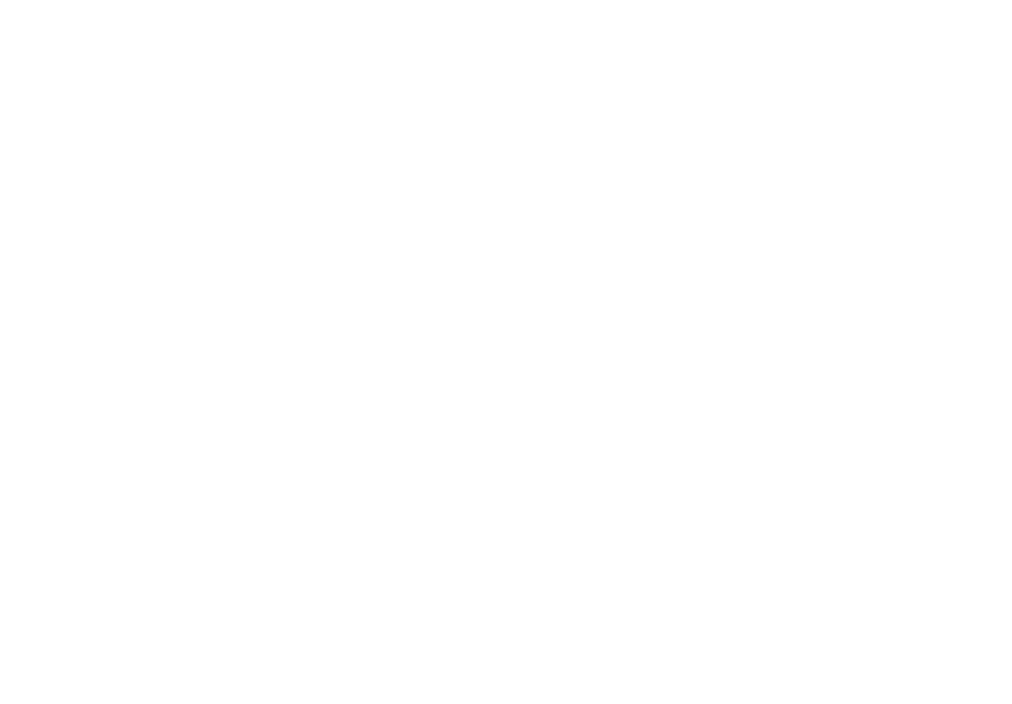
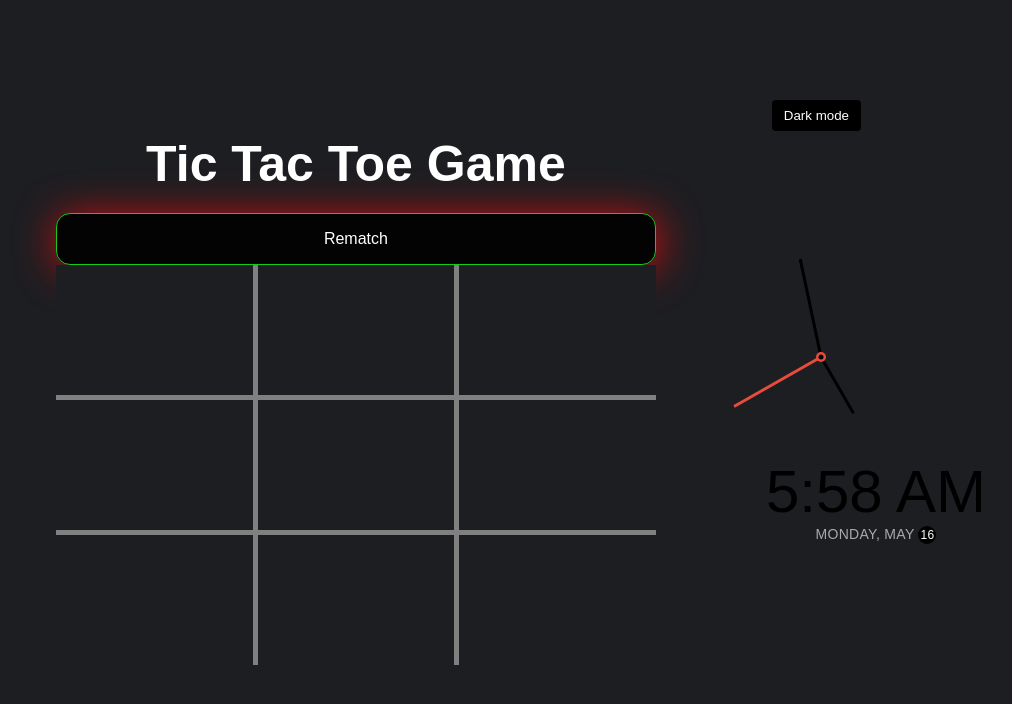
Before and after one commit to ffu-web/Tic-tac-toe, a plain HTML site: page index.html in a window 1280 px wide. Shown: the whole page, without its empty margins (119-1131 px from the left). Drawn offline with Linux system fonts and the light colour scheme.

Commit message:
Game tic tac toe by Ahmed Mo

```diff
--- a/index.html
+++ b/index.html
@@ -4,9 +4,42 @@
     <meta charset="UTF-8">
     <meta http-equiv="X-UA-Compatible" content="IE=edge">
     <meta name="viewport" content="width=device-width, initial-scale=1.0">
-    <title>Tic Tac Toe Game</title>
+    <title>Tic Tac Teo Game</title>
+    <link rel="stylesheet" href="styles.css">
+
 </head>
 <body>
+  <section>
+    <h1 class="playerTitle">Tic Tac Toe Game</h1>
+    <a class="rematch"> Rematch </a>
+    <div class="container">
+      <div class="item"></div>
+      <div class="item"></div>
+      <div class="item"></div>
+      <div class="item"></div>
+      <div class="item"></div>
+      <div class="item"></div>
+      <div class="item"></div>
+      <div class="item"></div>
+      <div class="item"></div>
+    </div>
 
+  </section>
+
+  <button class="toggle">Dark mode</button>
+
+    <div class="clock-container">
+      <div class="clock">
+        <div class="needle hour"></div>
+        <div class="needle minute"></div>
+        <div class="needle second"></div>
+        <div class="center-point"></div>
+      </div>
+
+      <div class="time"></div>
+      <div class="date"></div>
+    </div>
+
+  <script src="script.js" defer></script>
 </body>
 </html>
--- /dev/null
+++ b/script.js
@@ -0,0 +1,141 @@
+function init() {
+  const playerTitle = document.querySelector(".playerTitle");
+  const rematchBtn = document.querySelector(".rematch");
+  const items = document.querySelectorAll(".item");
+  const gridArray = Array.from(items);
+  let tracking = [1, 2, 3, 4, 5, 6, 7, 8, 9];
+  let currentPlayer = "playerX";
+
+  // looping through all the board items.
+  items.forEach((item) =>
+    item.addEventListener("click", (e) => {
+      // Player Move
+      const index = gridArray.indexOf(e.target);
+      if (
+        items[index].classList.contains("playerX") ||
+        items[index].classList.contains("computer")
+      ) {
+        return;
+      }
+
+      items[index].classList.add("playerX");
+      const spliceNr = tracking.indexOf(index + 1);
+      // slicing out the move from the tracking list
+      tracking.splice(spliceNr, 1);
+
+      // win check for player
+      if (winCheck("playerX", items)) {
+        playerTitle.innerHTML = "Player X Win!! 🍻🎆🎇";
+        document.body.classList.add("over");
+        return;
+      }
+
+      // check for draw
+      if (tracking.length === 0) {
+        playerTitle.innerHTML = "It's Draw";
+        document.body.classList.add("over");
+        console.log("Nothing Left");
+        return;
+      }
+
+      // Computer Move
+      console.log("computer move");
+      const random = Math.floor(Math.random() * tracking.length);
+      const computerIndex = tracking[random];
+      items[computerIndex - 1].classList.add("computer");
+
+      // Splicing out the move from the tracking list
+      tracking.splice(random, 1);
+
+      // win check for the computer
+      if (winCheck("computer", items)) {
+        playerTitle.innerHTML = "Computer Win!! 🍻🎆🎇";
+        document.body.classList.add("over");
+        return;
+      }
+    })
+  );
+
+  // rematch reload event
+  rematchBtn.addEventListener("click", () => {
+    location.reload();
+  });
+}
+
+// win check function
+function winCheck(player, items) {
+  // let allItems = items;
+  function check(pos1, pos2, pos3) {
+    console.log(items);
+    if (
+      items[pos1].classList.contains(player) &
+      items[pos2].classList.contains(player) &
+      items[pos3].classList.contains(player)
+    ) {
+      return true;
+    } else {
+      return false;
+    }
+  }
+
+  if (check(0, 3, 6)) return true;
+  else if (check(1, 4, 7)) return true;
+  else if (check(2, 5, 8)) return true;
+  else if (check(0, 1, 2)) return true;
+  else if (check(3, 4, 5)) return true;
+  else if (check(6, 7, 8)) return true;
+  else if (check(0, 4, 8)) return true;
+  else if (check(2, 4, 6)) return true;
+}
+
+// initializing the game
+init();
+
+const hourEl = document.querySelector('.hour')
+const minuteEl = document.querySelector('.minute')
+const secondEl = document.querySelector('.second')
+const timeEl = document.querySelector('.time')
+const dateEl = document.querySelector('.date')
+const toggle = document.querySelector('.toggle')
+
+const days = ["Sunday", "Monday", "Tuesday", "Wednesday", "Thursday", "Friday", "Saturday"];
+const months = ["Jan", "Feb", "Mar", "Apr", "May", "Jun", "Jul", "Aug", "Sep", "Oct", "Nov", "Dec"];
+
+toggle.addEventListener('click', (e) => {
+    const html = document.querySelector('html')
+    if (html.classList.contains('dark')) {
+        html.classList.remove('dark')
+        e.target.innerHTML = 'Dark mode'
+    } else {
+        html.classList.add('dark')
+        e.target.innerHTML = 'Light mode'
+    }
+})
+
+function setTime() {
+    const time = new Date();
+    const month = time.getMonth()
+    const day = time.getDay()
+    const date = time.getDate()
+    const hours = time.getHours()
+    const hoursForClock = hours >= 13 ? hours % 12 : hours;
+    const minutes = time.getMinutes()
+    const seconds = time.getSeconds()
+    const ampm = hours >= 12 ? 'PM' : 'AM'
+
+    hourEl.style.transform = `translate(-50%, -100%) rotate(${scale(hoursForClock, 0, 12, 0, 360)}deg)`
+    minuteEl.style.transform = `translate(-50%, -100%) rotate(${scale(minutes, 0, 60, 0, 360)}deg)`
+    secondEl.style.transform = `translate(-50%, -100%) rotate(${scale(seconds, 0, 60, 0, 360)}deg)`
+
+    timeEl.innerHTML = `${hoursForClock}:${minutes < 10 ? `0${minutes}` : minutes} ${ampm}`
+    dateEl.innerHTML = `${days[day]}, ${months[month]} <span class="circle">${date}</span>`
+}
+
+// StackOverflow https://stackoverflow.com/questions/10756313/javascript-jquery-map-a-range-of-numbers-to-another-range-of-numbers
+const scale = (num, in_min, in_max, out_min, out_max) => {
+    return (num - in_min) * (out_max - out_min) / (in_max - in_min) + out_min;
+}
+
+setTime()
+
+setInterval(setTime, 1000)
--- /dev/null
+++ b/styles.css
@@ -0,0 +1,222 @@
+@import url("https://fonts.googleapis.com/css2?family=Roboto+Mono:wght@200;400&display=swap");
+:root {
+  --bg: #1d1e22;
+}
+* {
+  margin: 0;
+  padding: 0;
+  box-sizing: border-box;
+}
+html {
+  font-family: "Roboto Mono";
+}
+body {
+  min-height: 100vh;
+  width: 100%;
+  display: flex;
+  align-items: center;
+  justify-content: center;
+  text-align: center;
+  background-color: var(--bg);
+}
+.container {
+  width: 100vw;
+  height: 400px;
+  max-width: 600px;
+  background-color: gray;
+  display: grid;
+  grid-template: repeat(3, 1fr) / repeat(3, 1fr);
+  grid-gap: 5px;
+}
+body.over .container {
+  cursor: no-drop;
+}
+body.over .container .item {
+  pointer-events: none;
+}
+.item {
+  width: 100%;
+  /* height: calc(100vw/100*30); */
+  height: 100%;
+  background-color: var(--bg);
+}
+.playerTitle {
+  font-size: 50px;
+  margin-bottom: 20px;
+  color: white;
+}
+.playerX {
+  background-image: url(https://i.ibb.co/d6LQqt1/Frame.png);
+  background-repeat: no-repeat;
+  background-size: 50%;
+  background-position: center;
+}
+.computer {
+  background-image: url(https://i.ibb.co/McCm47K/Frame-1.png);
+  background-repeat: no-repeat;
+  background-size: 50%;
+  background-position: center;
+}
+.rematch {
+  display: flex;
+  background-color: rgba(0, 0, 0, .9);
+  cursor: pointer;
+  border: 1px solid rgb(23, 202, 23);
+  box-shadow: 2px 4px 40px rgb(216, 14, 14);
+  padding: 1rem;
+  margin: 0;
+  border-radius: 14px;
+  justify-content: center;
+  align-items: center;
+  color: white;
+  font-size: 1rem;
+  flex-direction: column;
+
+  pointer-events: none;
+}
+body.over .rematch {
+  opacity: 1;
+  pointer-events: all;
+  visibility: visible;
+
+}
+
+@import url('https://fonts.googleapis.com/css?family=Heebo:300&display=swap');
+
+* {
+  box-sizing: border-box;
+}
+
+:root {
+  --primary-color: #000;
+  --secondary-color: #fff;
+}
+
+html {
+  transition: all 0.5s ease-in;
+}
+
+html.dark {
+  --primary-color: #fff;
+  --secondary-color: #333;
+}
+
+html.dark {
+  background-color: #111;
+  color: var(--primary-color);
+}
+
+body {
+  font-family: 'Heebo', sans-serif;
+  display: flex;
+  align-items: center;
+  justify-content: center;
+  height: 100vh;
+  overflow: hidden;
+  margin: 0;
+}
+
+.toggle {
+  cursor: pointer;
+  background-color: var(--primary-color);
+  color: var(--secondary-color);
+  border: 0;
+  border-radius: 4px;
+  padding: 8px 12px;
+  position: absolute;
+  top: 100px;
+  right: 300px;
+}
+
+.toggle:focus {
+  outline: none;
+}
+
+.clock-container {
+  display: flex;
+  flex-direction: column;
+  justify-content: space-between;
+  align-items: center;
+}
+
+.clock {
+  position: relative;
+  width: 200px;
+  height: 200px;
+}
+
+.needle {
+  background-color: var(--primary-color);
+  position: absolute;
+  top: 50%;
+  left: 50%;
+  height: 65px;
+  width: 3px;
+  transform-origin: bottom center;
+  transition: all 0.5s ease-in;
+}
+
+.needle.hour {
+  transform: translate(-50%, -100%) rotate(0deg);
+}
+
+.needle.minute {
+  transform: translate(-50%, -100%) rotate(0deg);
+  height: 100px;
+}
+
+.needle.second {
+  transform: translate(-50%, -100%) rotate(0deg);
+  height: 100px;
+  background-color: #e74c3c;
+}
+
+.center-point {
+  background-color: #e74c3c;
+  width: 10px;
+  height: 10px;
+  position: absolute;
+  top: 50%;
+  left: 50%;
+  transform: translate(-50%, -50%);
+  border-radius: 50%;
+}
+
+.center-point::after {
+  content: '';
+  background-color: var(--primary-color);
+  width: 5px;
+  height: 5px;
+  position: absolute;
+  top: 50%;
+  left: 50%;
+  transform: translate(-50%, -50%);
+  border-radius: 50%;
+}
+
+.time {
+  font-size: 60px;
+  margin-left: 110px;
+}
+
+.date {
+  color: #aaa;
+  font-size: 14px;
+  letter-spacing: 0.3px;
+  text-transform: uppercase;
+  margin-left: 110px;
+}
+
+.date .circle {
+  background-color: var(--primary-color);
+  color: var(--secondary-color);
+  border-radius: 50%;
+  height: 18px;
+  width: 18px;
+  display: inline-flex;
+  align-items: center;
+  justify-content: center;
+  line-height: 18px;
+  transition: all 0.5s ease-in;
+  font-size: 12px;
+}
```
